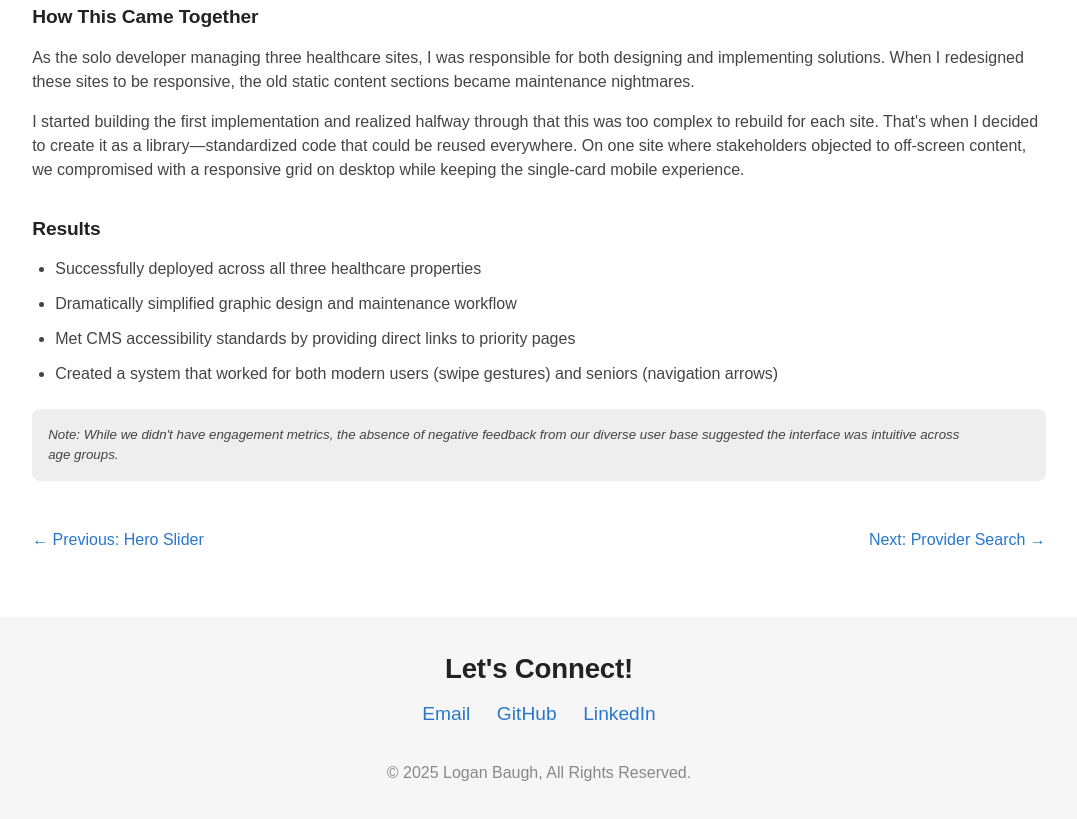
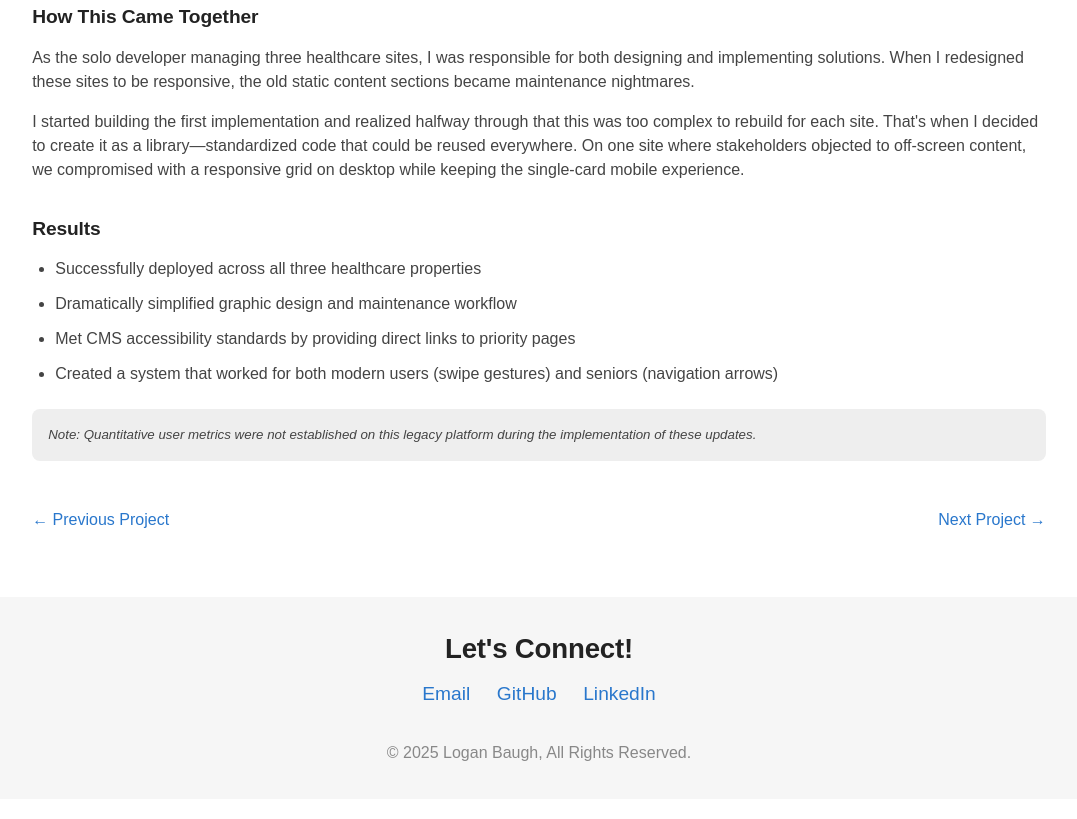
Before and after one commit to latechlogan/portfolio-mvp, a plain HTML site: page projects/card-library.html in a window 1280 px wide. Shown: the part 2413-3232 px from the top of the page, without its empty margins (101-1178 px from the left). Drawn offline with Linux system fonts and the light colour scheme; a web font is replaced by a local one.

Commit message:
feat: update to note on metrics language

```diff
--- a/css/main.css
+++ b/css/main.css
@@ -476,7 +476,7 @@ body.nav-open .hamburger span:nth-child(3) {
 /* Projects */
 
 .projects__title {
-  margin: 0 0 1.44rem 0;
+  margin: 0 0 2.074rem 0;
 }
 
 .projects__grid {
--- a/projects/card-library.html
+++ b/projects/card-library.html
@@ -250,9 +250,8 @@
           </ul>
           <p class="fine-print">
             <em
-              >Note: While we didn't have engagement metrics, the absence of
-              negative feedback from our diverse user base suggested the
-              interface was intuitive across age groups.</em
+              >Note: Quantitative user metrics were not established on this
+              legacy platform during the implementation of these updates.</em
             >
           </p>
         </div>
@@ -263,10 +262,10 @@
           style="display: flex; justify-content: space-between"
         >
           <a href="hero-slider.html" class="btn-secondary"
-            >← Previous: Hero Slider</a
+            >← Previous Project</a
           >
           <a href="provider-search.html" class="btn-secondary"
-            >Next: Provider Search →</a
+            >Next Project →</a
           >
         </div>
       </div>
```
Also changed, not shown: projects/hero-slider.html (+3 -6 lines), projects/provider-search.html (+1 -1 lines).
